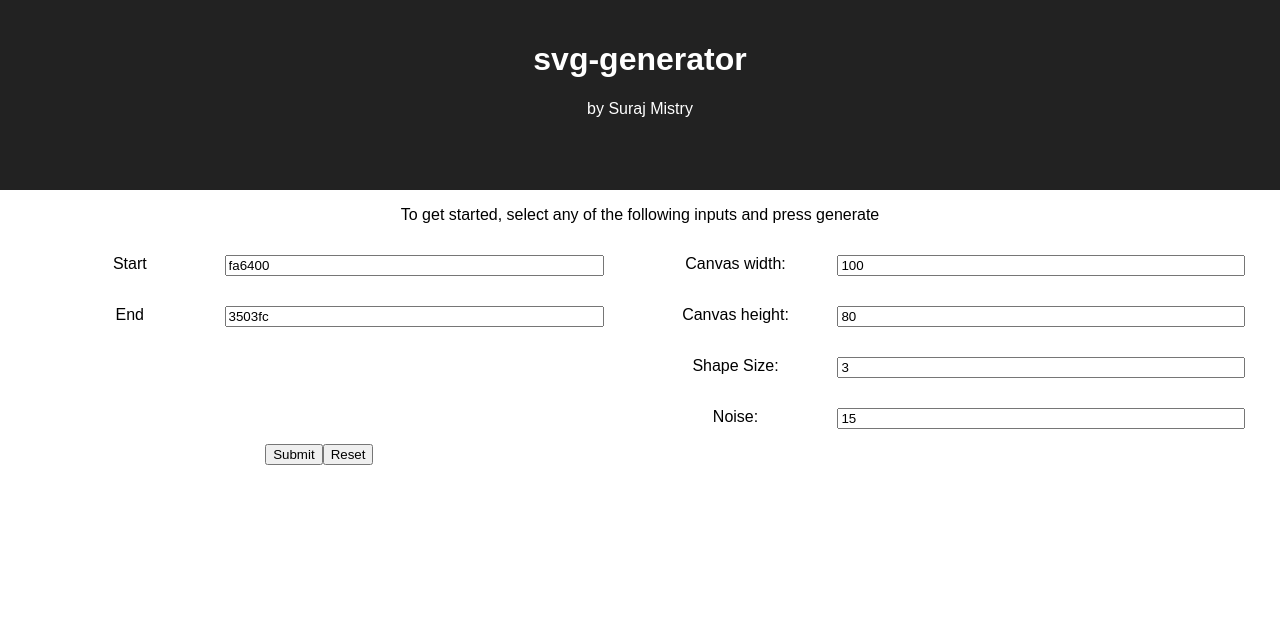
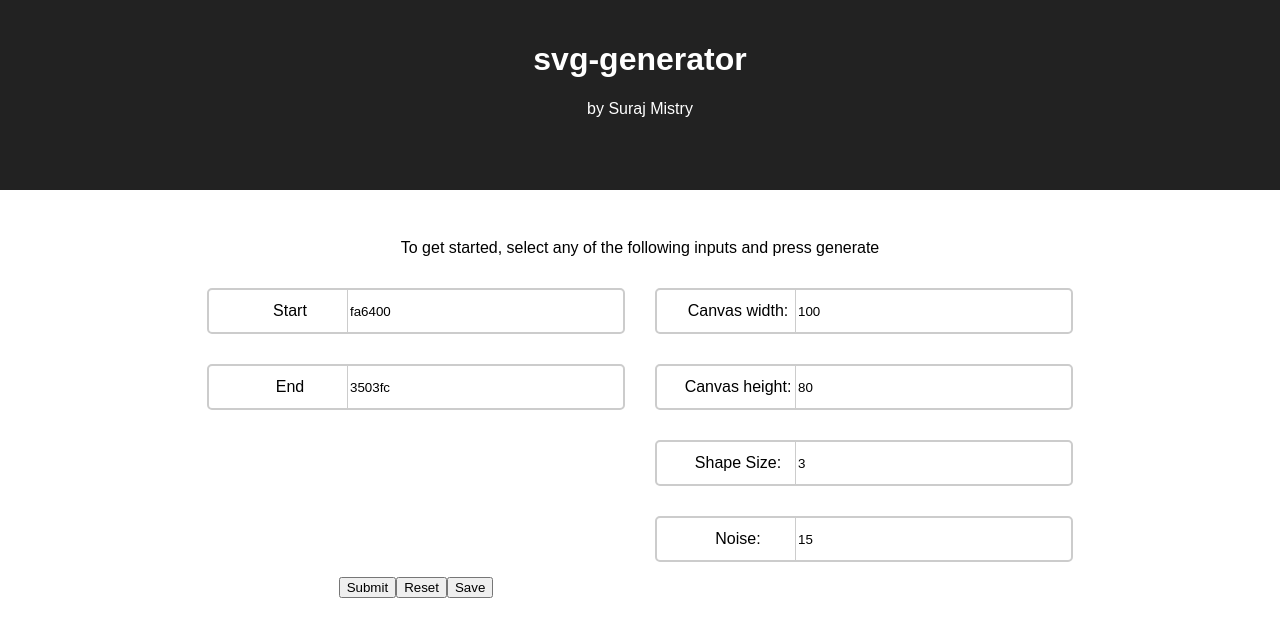
Before and after one commit to surmistry/svg-generator-app, a React (Create React App) app: page / in a window 1280 px wide. Shown: the top 636 px of the page. Built offline with nearby package versions, Linux system fonts and the light colour scheme.

Commit message:
Add styles and organize for save feature

```diff
--- a/src/App.css
+++ b/src/App.css
@@ -23,13 +23,29 @@
   to { transform: rotate(360deg); }
 }
 
+.app-body {
+  width: 70%;
+  margin: 20px auto;
+  background: #ffffff55;
+  border-radius: 11px;
+  padding: 13px;
+}
+
+svg {
+  position: absolute;
+  top: 190px;
+  left: 0;
+  z-index: -1;
+}
 
 .body-inputs__container {
   display: grid;
   grid-template-areas:
   'left-col right-col'
   'left-col right-col'
-  'left-col right-col'
+  'left-col right-col';
+
+  grid-auto-columns: 1fr 1fr;
   }
 
 .inputs__left-col {
@@ -41,10 +57,6 @@
 
 div.input {
   padding: 15px;
-}
-
-div.app-body {
-  margin: 0px 20px;
 }
 
 div.input.error{
@@ -60,7 +72,23 @@ input.input {
 .input > label {
   display: grid;
   grid-auto-columns: 1fr 2fr;
+  background: #fff6;
+  border: 2px solid #ccc;
+  border-radius: 5px;
 }
 
-span.input-label { grid-column: 1;}
-.input > label > input { grid-column: 2;}
+span.input-label {
+  grid-column: 1;
+  width: 100%;
+  padding: 12px;
+  /* border: 1px solid #ccc; */
+  border-radius: 4px 0 0 4px;
+  resize: vertical;
+
+}
+.input > label > input {
+  grid-column: 2;
+  border: 1px #ccc;
+  border-left-style: solid;
+  border-radius: 0 5px 5px 0;
+}
--- a/src/App.js
+++ b/src/App.js
@@ -1,8 +1,10 @@
 import React, { Component } from 'react';
+import svgGenerator from 'svg-generator';
+
+import './App.css';
+import convertData from './lib/io';
+import CanvasContainer from './lib/canvas';
 import Input from './lib/form/input';
-import svgGenerator from 'svg-generator';
-import CanvasContainer from './lib/canvas';
-import './App.css';
 
 const defaultState = {
   start: 'fa6400',
@@ -20,7 +22,11 @@ class App extends Component {
       form: defaultState,
       errors: {},
     };
-  } e
+  }
+
+  saveFile = () => {
+
+  }
 
   submitState = () => {
     const { start, end, ...formParams } = this.state.form;
@@ -42,9 +48,7 @@ class App extends Component {
 
   validateNumbers = (input) => /^[0-9]*$/.test(input);
 
-  updateStateWithErrors = (target, value, valueValidated) => {
-
-  }
+  // updateStateWithErrors = (target, value, valueValidated) => {}
 
   handleColorChange = (e, target) => {
     let { form, errors } = this.state;
@@ -147,12 +151,15 @@ class App extends Component {
               />
             </div>
             <div className="submit-button">
-              <button className="submit-btn" type="submit" onClick={(e) => this.submitState()} disabled={errors.all}>
+              <button className="btn" type="submit" onClick={(e) => this.submitState()} disabled={errors.all}>
 
                 Submit
               </button>
-              <button className="reset-btn" type="submit" onClick={() => this.resetState()}>
+              <button className="btn" type="submit" onClick={() => this.resetState()}>
                 Reset
+              </button>
+              <button className="btn" type="submit" onClick={() => this.saveFile()}>
+                Save
               </button>
             </div>
           </div>
--- a/src/lib/canvas/index.js
+++ b/src/lib/canvas/index.js
@@ -19,7 +19,6 @@ class Canvas extends Component {
   render() {
     console.log(this);
     return (
-
       <div className="canvas-container">
         {this.props.imageData ? this.loadSvgTemplate() : ''}
       </div>
```
